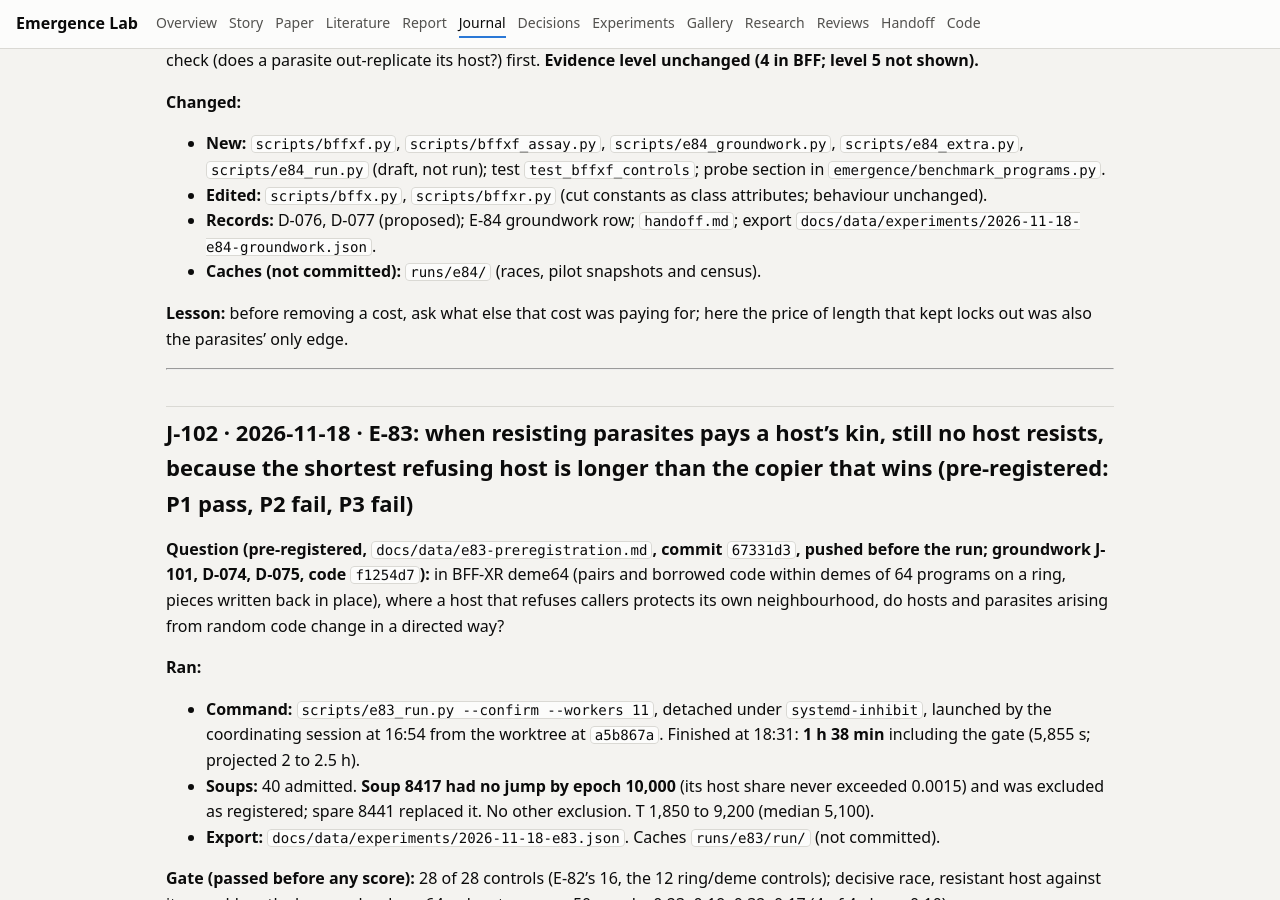
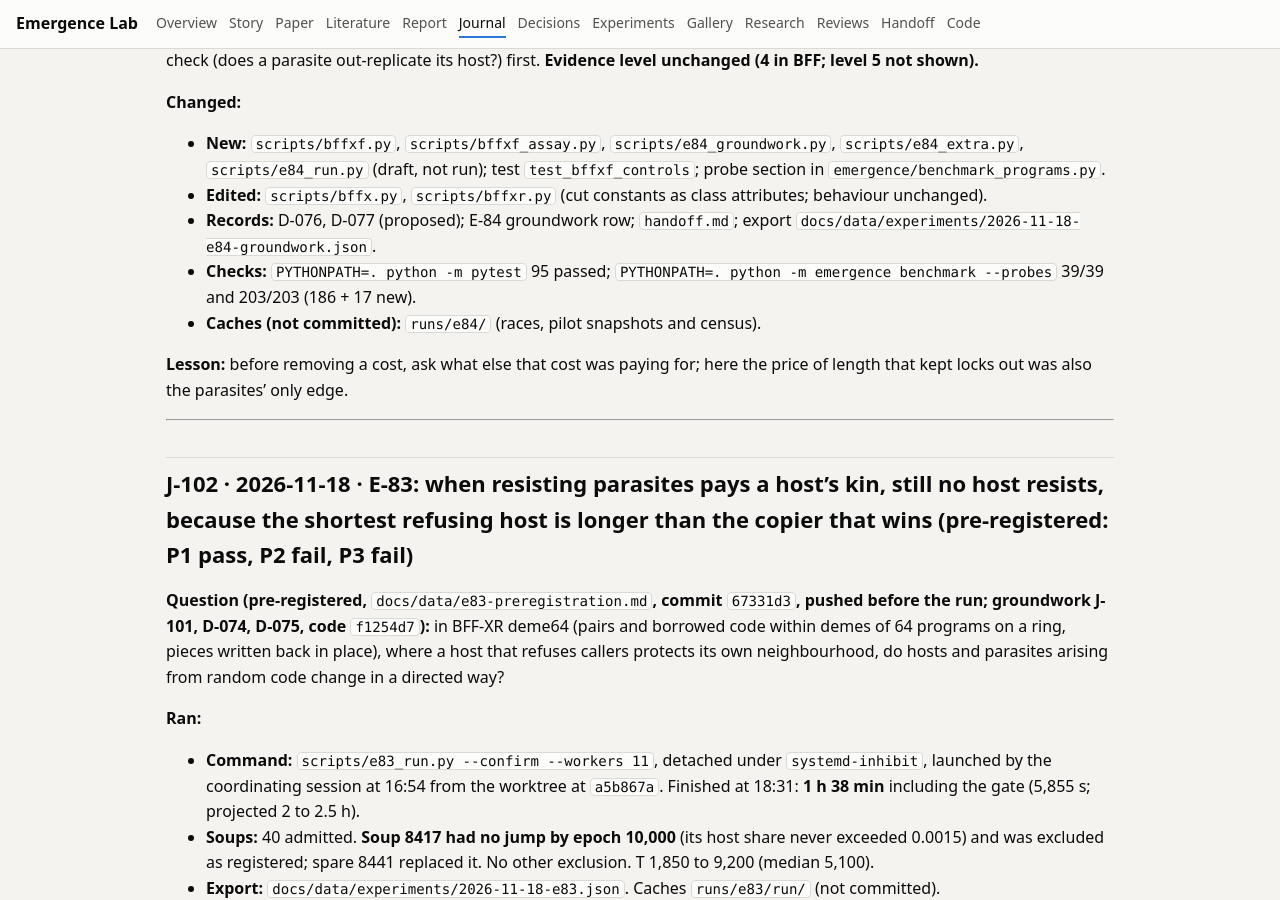
Before and after one commit to Yahyaal/emergence-lab, a Jekyll site: the page built from docs/journal.md, in a window 1280 px wide and 900 px high, scrolled down 2341 px. Built offline with Jekyll 4.4.1, drawn with Linux system fonts in a browser that asks for light colours.

Commit message:
J-103: check counts (pytest 95, probes 39/39 and 203/203)
Co-Authored-By: Claude Opus 5.5 <noreply@anthropic.com>

```diff
--- a/docs/journal.md
+++ b/docs/journal.md
@@ -47,6 +47,7 @@ Experiment IDs (E-xx) link to the [Experiments]({{ '/experiments.html' | relativ
 - **New:** `scripts/bffxf.py`, `scripts/bffxf_assay.py`, `scripts/e84_groundwork.py`, `scripts/e84_extra.py`, `scripts/e84_run.py` (draft, not run); test `test_bffxf_controls`; probe section in `emergence/benchmark_programs.py`.
 - **Edited:** `scripts/bffx.py`, `scripts/bffxr.py` (cut constants as class attributes; behaviour unchanged).
 - **Records:** D-076, D-077 (proposed); E-84 groundwork row; `handoff.md`; export `docs/data/experiments/2026-11-18-e84-groundwork.json`.
+- **Checks:** `PYTHONPATH=. python -m pytest` 95 passed; `PYTHONPATH=. python -m emergence benchmark --probes` 39/39 and 203/203 (186 + 17 new).
 - **Caches (not committed):** `runs/e84/` (races, pilot snapshots and census).
 
 **Lesson:** before removing a cost, ask what else that cost was paying for; here the price of length that kept locks out was also the parasites' only edge.
```
Also changed, not shown: docs/handoff.md (+2 -2 lines).
